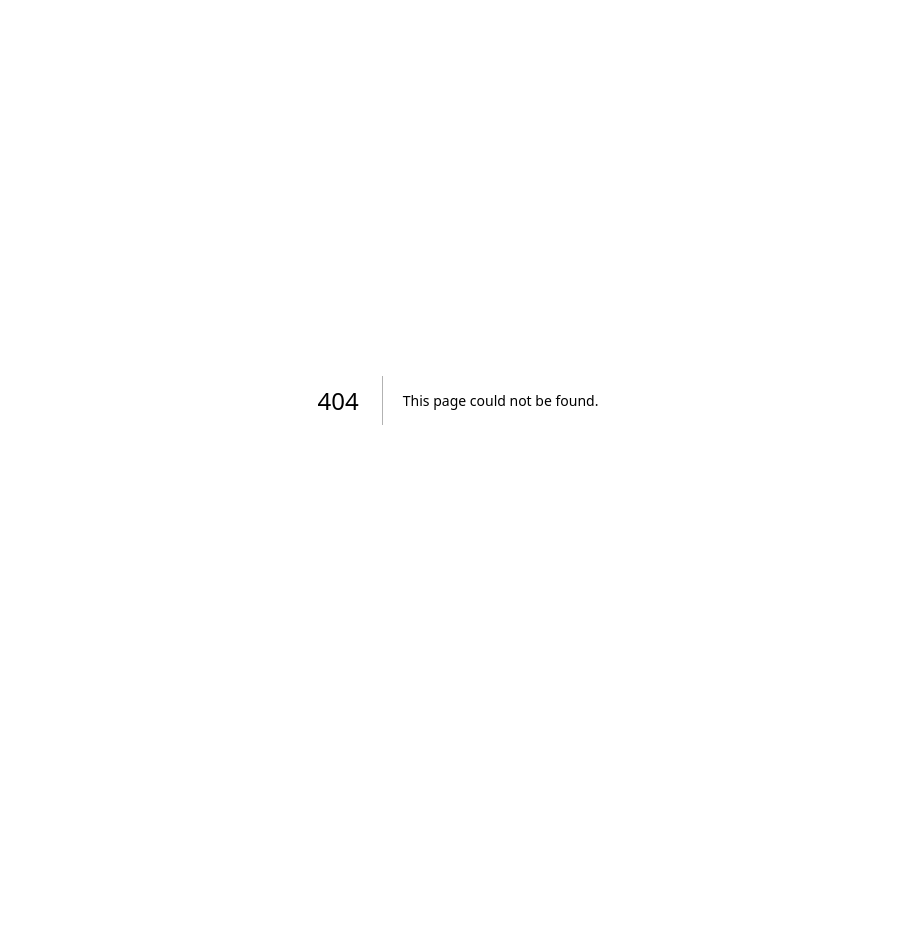
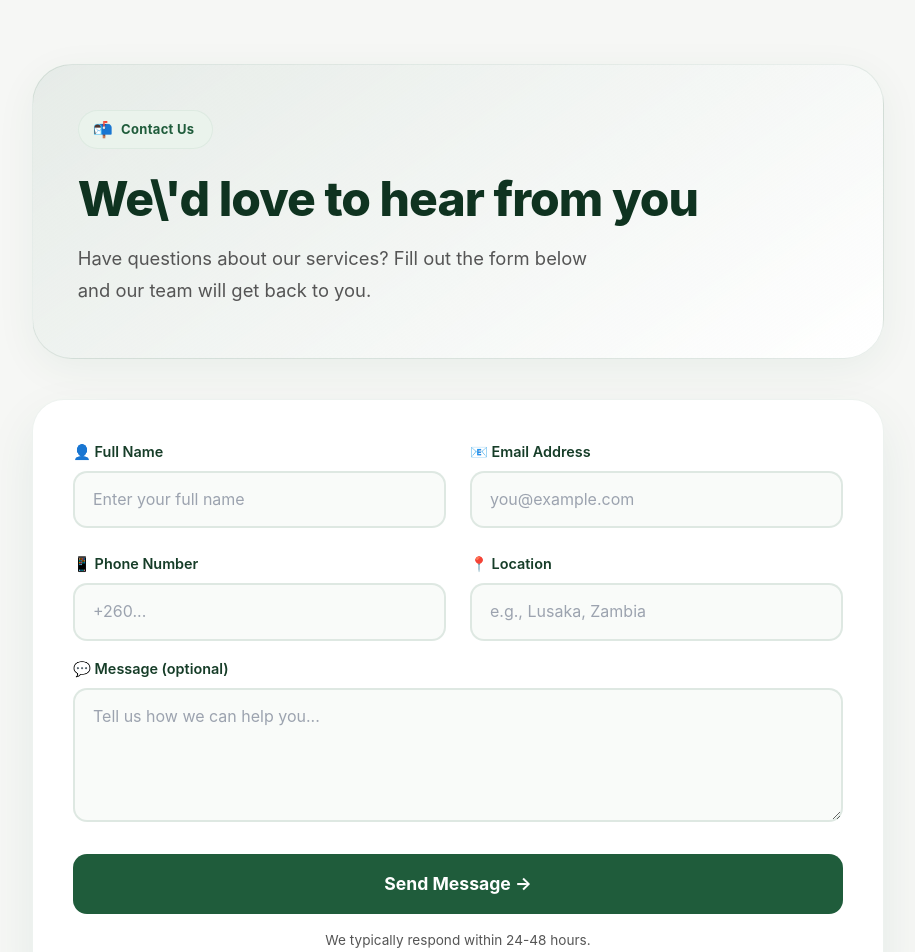
Before and after one commit to Chabbylupuuta/Farmers-trustees-trust-platform, a Next.js app: page /contact in a window 1280 px wide. Before the commit this address had no page. Shown: the top 952 px of the page, without its empty margins (182-1097 px from the left). Before the commit the page ends 800 px from the top, so only its background shows below. Built offline with nearby package versions, Linux system fonts and the light colour scheme.

Commit message:
Updated contact page

```diff
--- /dev/null
+++ b/src/app/contact/page.tsx
@@ -0,0 +1,63 @@
+import Link from 'next/link'
+import Footer from '@/components/home/Footer'
+
+export const metadata = {
+  title: 'Contact Us | FTT',
+  description: 'Get in touch with Farmers & Trustees Trust.',
+}
+
+export default function ContactPage() {
+  return (
+    <>
+      <main style={{ padding: '4rem 1.5rem', maxWidth: 900, margin: '0 auto' }}>
+        <section style={{ position: 'relative', marginBottom: '2.5rem', padding: '2.8rem 2.8rem 3.2rem', borderRadius: 40, background: 'linear-gradient(145deg, rgba(24,92,59,0.07) 0%, rgba(255,255,255,0.98) 100%)', border: '1px solid rgba(31,92,59,0.10)', boxShadow: '0 10px 40px rgba(24,92,59,0.06)' }}>
+          <div style={{ display: 'inline-flex', alignItems: 'center', gap: 8, padding: '6px 18px 6px 14px', background: 'var(--green-50)', color: 'var(--green-700)', borderRadius: 9999, fontSize: 13, fontWeight: 700, letterSpacing: '0.3px', marginBottom: 24, border: '1px solid rgba(31,92,59,0.06)' }}>
+            <span style={{ fontSize: 16 }}>📬</span> Contact Us
+          </div>
+          <h1 style={{ fontSize: 'clamp(2.2rem, 5vw, 3rem)', lineHeight: 1.1, margin: '0 0 1rem 0', color: 'var(--green-900)', fontWeight: 800, letterSpacing: '-0.02em' }}>
+            We\'d love to hear from you
+          </h1>
+          <p style={{ fontSize: '1.15rem', lineHeight: 1.75, color: 'var(--text-secondary)', maxWidth: 520 }}>
+            Have questions about our services? Fill out the form below and our team will get back to you.
+          </p>
+        </section>
+
+        <section>
+          <form onSubmit={(e) => { e.preventDefault(); alert('Thank you! We\'ll be in touch soon.'); }} style={{ padding: '2.5rem', borderRadius: 32, background: 'white', boxShadow: '0 20px 50px rgba(24,92,59,0.08)', border: '1px solid rgba(31,92,59,0.08)' }}>
+            <div style={{ display: 'grid', gap: '1.5rem', gridTemplateColumns: 'repeat(auto-fit, minmax(250px, 1fr))' }}>
+              <div>
+                <label htmlFor="name" style={{ display: 'block', fontSize: '0.9rem', fontWeight: 600, color: 'var(--green-800)', marginBottom: 8 }}>👤 Full Name</label>
+                <input type="text" id="name" name="name" required placeholder="Enter your full name" style={{ width: '100%', padding: '14px 18px', fontSize: '1rem', borderRadius: 14, border: '2px solid rgba(31,92,59,0.12)', background: 'rgba(248,250,248,0.8)', color: 'var(--green-900)', boxSizing: 'border-box' }} />
+              </div>
+              <div>
+                <label htmlFor="email" style={{ display: 'block', fontSize: '0.9rem', fontWeight: 600, color: 'var(--green-800)', marginBottom: 8 }}>📧 Email Address</label>
+                <input type="email" id="email" name="email" required placeholder="you@example.com" style={{ width: '100%', padding: '14px 18px', fontSize: '1rem', borderRadius: 14, border: '2px solid rgba(31,92,59,0.12)', background: 'rgba(248,250,248,0.8)', color: 'var(--green-900)', boxSizing: 'border-box' }} />
+              </div>
+              <div>
+                <label htmlFor="phone" style={{ display: 'block', fontSize: '0.9rem', fontWeight: 600, color: 'var(--green-800)', marginBottom: 8 }}>📱 Phone Number</label>
+                <input type="tel" id="phone" name="phone" required placeholder="+260..." style={{ width: '100%', padding: '14px 18px', fontSize: '1rem', borderRadius: 14, border: '2px solid rgba(31,92,59,0.12)', background: 'rgba(248,250,248,0.8)', color: 'var(--green-900)', boxSizing: 'border-box' }} />
+              </div>
+              <div>
+                <label htmlFor="location" style={{ display: 'block', fontSize: '0.9rem', fontWeight: 600, color: 'var(--green-800)', marginBottom: 8 }}>📍 Location</label>
+                <input type="text" id="location" name="location" required placeholder="e.g., Lusaka, Zambia" style={{ width: '100%', padding: '14px 18px', fontSize: '1rem', borderRadius: 14, border: '2px solid rgba(31,92,59,0.12)', background: 'rgba(248,250,248,0.8)', color: 'var(--green-900)', boxSizing: 'border-box' }} />
+              </div>
+            </div>
+            <div style={{ marginTop: '1rem' }}>
+              <label htmlFor="message" style={{ display: 'block', fontSize: '0.9rem', fontWeight: 600, color: 'var(--green-800)', marginBottom: 8 }}>💬 Message (optional)</label>
+              <textarea id="message" name="message" rows={4} placeholder="Tell us how we can help you..." style={{ width: '100%', padding: '14px 18px', fontSize: '1rem', borderRadius: 14, border: '2px solid rgba(31,92,59,0.12)', background: 'rgba(248,250,248,0.8)', color: 'var(--green-900)', boxSizing: 'border-box', resize: 'vertical' }} />
+            </div>
+            <button type="submit" style={{ marginTop: '1.5rem', width: '100%', padding: '16px 32px', fontSize: '1.1rem', fontWeight: 700, borderRadius: 14, border: 'none', background: 'var(--green-700)', color: '#fff', cursor: 'pointer', transition: 'all 0.2s ease' }}>
+              Send Message →
+            </button>
+            <p style={{ marginTop: '1rem', fontSize: '0.85rem', color: 'var(--text-secondary)', textAlign: 'center' }}>We typically respond within 24-48 hours.</p>
+          </form>
+        </section>
+
+        <section style={{ marginTop: '2.5rem', textAlign: 'center' }}>
+          <Link href="/" style={{ display: 'inline-flex', alignItems: 'center', gap: 8, padding: '12px 24px', borderRadius: 12, background: 'rgba(31,92,59,0.06)', color: 'var(--green-700)', textDecoration: 'none', fontWeight: 600, fontSize: '0.95rem', border: '1px solid rgba(31,92,59,0.08)' }}>← Back to home</Link>
+        </section>
+      </main>
+      <Footer />
+    </>
+  )
+}
--- a/src/components/home/Navbar.tsx
+++ b/src/components/home/Navbar.tsx
@@ -7,6 +7,7 @@ import { usePathname } from 'next/navigation'
 const navLinks = [
   { label: 'About', href: '/about' },
   { label: 'Agriculture', href: '/agriculture' },
+  { label: 'Contact', href: '/contact' },
   { label: 'Estate Planning', href: '/estate-planning' },
   { label: 'TalentLink', href: '/talentlink' },
   { label: 'Invest', href: '/enterprise' },
```
